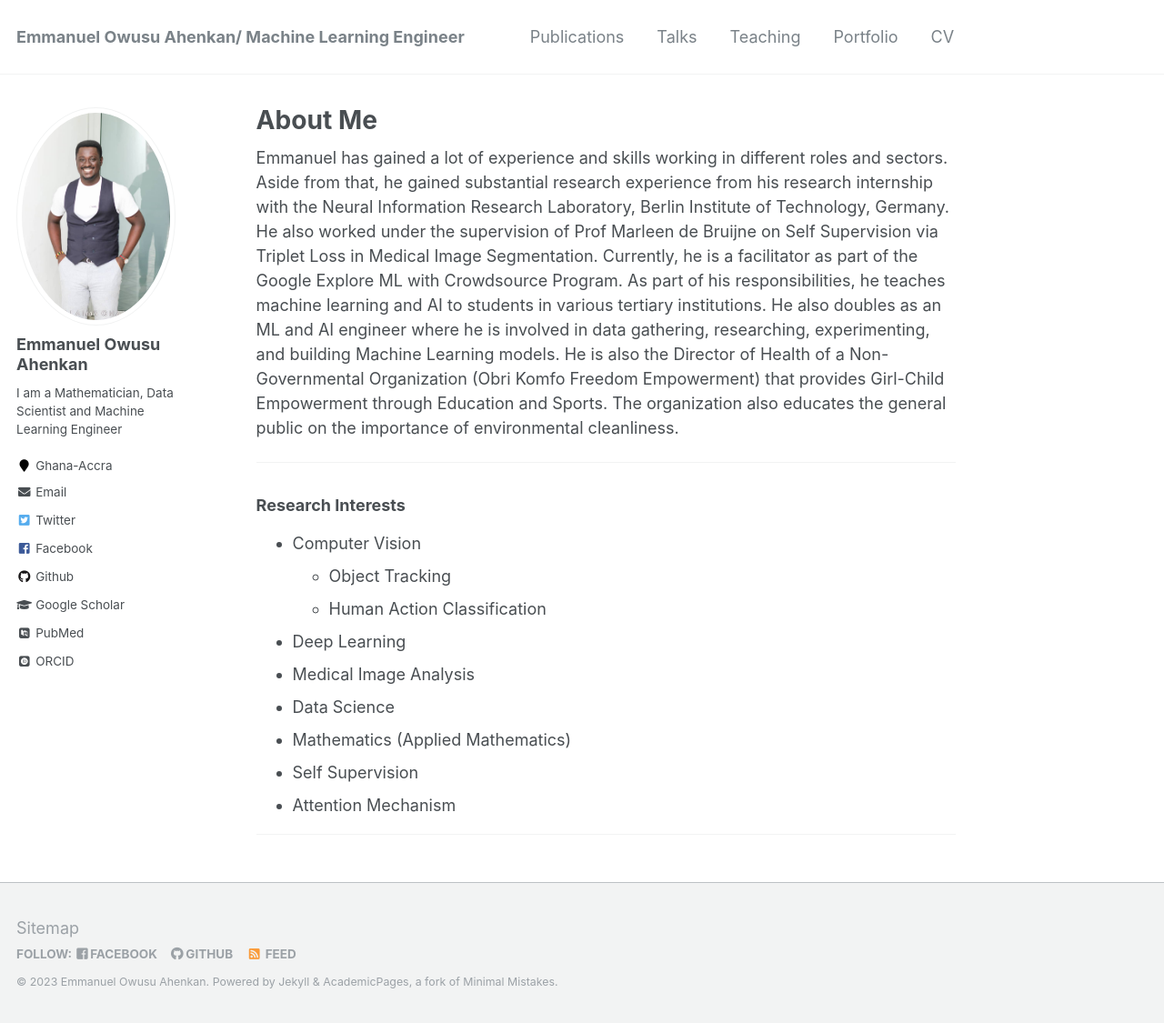
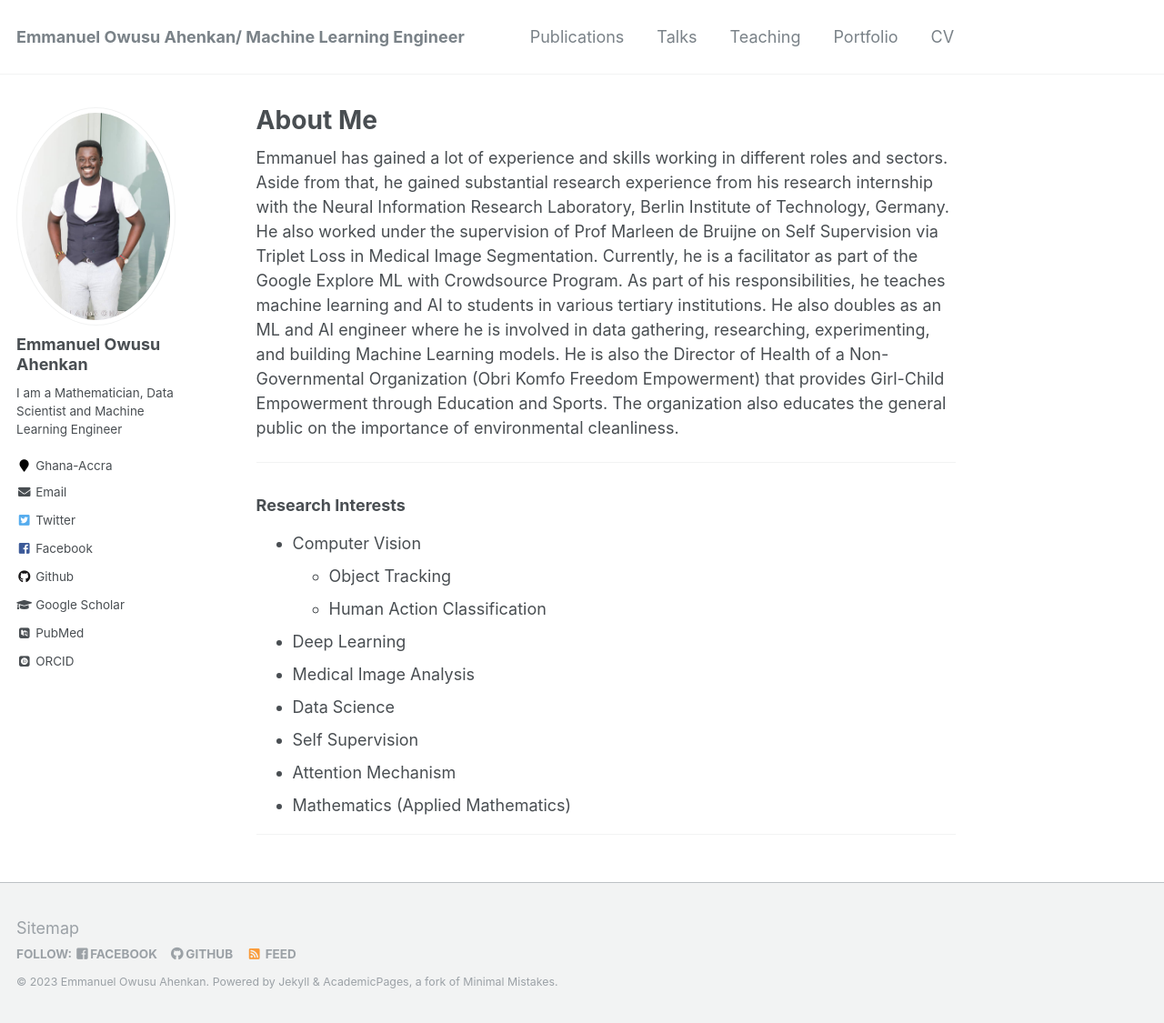
Before and after one commit to EmmanuelOwusu/EmmanuelOwusu.github.io, a Jekyll site: the page built from _pages/about.md, in a window 1280 px wide and 1125 px high. Shown: the whole window at 91% size. Built offline with Jekyll 4.4.1, drawn with Linux system fonts in a browser that asks for light colours; some web fonts are replaced.

```diff
--- a/_pages/about.md
+++ b/_pages/about.md
@@ -26,8 +26,8 @@ He is also the Director of Health of a Non-Governmental Organization (Obri Komfo
 * Deep Learning
 * Medical Image Analysis
 * Data Science
-* Mathematics (Applied Mathematics)
 * Self Supervision
 * Attention Mechanism
+* Mathematics (Applied Mathematics)
 
 ---
```
